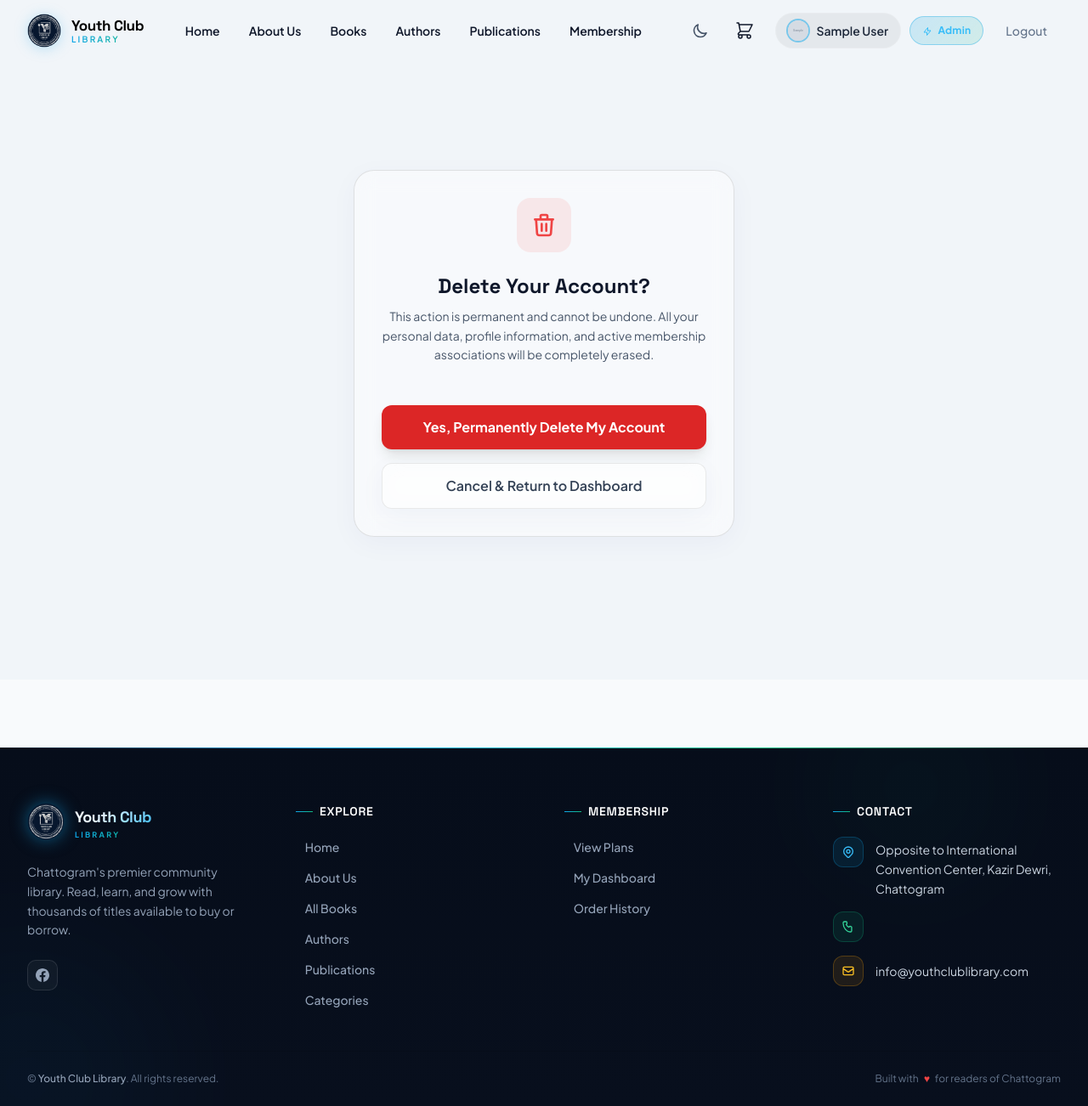
After one commit to md-imam75/Youth-Club-Library, a Django app: page /delete-account/ in a window 1280 px wide. The commit adds this page. Shown: the whole page at 85% size. Run offline with Django 4.2, Linux system fonts and the light colour scheme; a user stored in the database is signed in; tables that the repository leaves empty hold one stand-in row (values such as "Sample post"); grey boxes marked "Sample" are stand-in pictures; some libraries are stand-ins or nearby versions.

Commit message:
Add account deletion flow and secure cookie flags

```diff
--- a/accounts/urls.py
+++ b/accounts/urls.py
@@ -7,4 +7,5 @@ urlpatterns = [
     path('dashboard/', views.dashboard_view, name='dashboard'),
     path('membership/', views.membership_view, name='membership'),
     path('membership/apply/<int:plan_id>/', views.apply_membership_view, name='apply_membership'),
+    path('delete-account/', views.delete_account_view, name='delete_account'),
 ]
--- a/accounts/views.py
+++ b/accounts/views.py
@@ -142,3 +142,23 @@ def apply_membership_view(request, plan_id):
         'page_title': f'Apply for {plan.name}',
     }
     return render(request, 'accounts/apply_membership.html', context)
+
+
+@login_required
+def delete_account_view(request):
+    """
+    Allows a user to permanently delete their account and personal data.
+    Orders and transaction histories are unlinked/anonymized to preserve accounting integrity.
+    """
+    if request.method == 'POST':
+        user = request.user
+        from django.contrib.auth import logout
+        # Anonymize orders linked to user before deletion if cascading is not desired
+        user.delete()  # Deletes CustomUser record, UserMembership (CASCADE), SocialAccounts
+        logout(request)
+        messages.success(request, 'Your account and personal data have been permanently deleted.')
+        return redirect('home')
+
+    return render(request, 'accounts/delete_account_confirm.html', {
+        'page_title': 'Delete Account Confirmation'
+    })
--- a/templates/accounts/dashboard.html
+++ b/templates/accounts/dashboard.html
@@ -380,7 +380,10 @@
               </div>
             </div>
 
-            <div class="pt-4 border-t dark:border-white/5 border-black/5 flex justify-end">
+            <div class="pt-4 border-t dark:border-white/5 border-black/5 flex items-center justify-between">
+              <a href="{% url 'delete_account' %}" class="text-xs text-red-500 hover:text-red-600 font-semibold transition-colors">
+                Delete Account & Data
+              </a>
               <button type="submit" class="px-6 py-2.5 bg-gradient-to-r from-sky-600 to-emerald-600 hover:from-sky-500 hover:to-emerald-500 text-white rounded-xl text-sm font-bold transition-all shadow-md">
                 Save Profile Changes
               </button>
--- /dev/null
+++ b/templates/accounts/delete_account_confirm.html
@@ -0,0 +1,33 @@
+{% extends "base.html" %}
+{% block title %}Delete Account — {{ SITE_NAME }}{% endblock %}
+
+{% block content %}
+<div class="min-h-screen pt-28 pb-20 page-flat-bg flex items-center justify-center px-4">
+  <div class="max-w-md w-full glass rounded-3xl p-8 border dark:border-white/10 border-black/10 text-center space-y-6">
+
+    <div class="w-16 h-16 bg-red-500/10 text-red-500 rounded-2xl flex items-center justify-center mx-auto">
+      <svg class="w-8 h-8" fill="none" stroke="currentColor" viewBox="0 0 24 24">
+        <path stroke-linecap="round" stroke-linejoin="round" stroke-width="2" d="M19 7l-.867 12.142A2 2 0 0116.138 21H7.862a2 2 0 01-1.995-1.858L5 7m5 4v6m4-6v6m1-10V4a1 1 0 00-1-1h-4a1 1 0 00-1 1v3M4 7h16"/>
+      </svg>
+    </div>
+
+    <div>
+      <h2 class="font-display text-2xl font-bold dark:text-white text-slate-900 mb-2">Delete Your Account?</h2>
+      <p class="dark:text-gray-400 text-slate-600 text-sm leading-relaxed">
+        This action is permanent and cannot be undone. All your personal data, profile information, and active membership associations will be completely erased.
+      </p>
+    </div>
+
+    <form method="post" class="space-y-4 pt-2">
+      {% csrf_token %}
+      <button type="submit" class="w-full py-3.5 bg-red-600 hover:bg-red-700 text-white font-bold rounded-xl shadow-lg transition-all">
+        Yes, Permanently Delete My Account
+      </button>
+      <a href="{% url 'dashboard' %}" class="block w-full py-3.5 glass hover:bg-white/10 dark:text-gray-300 text-slate-700 font-semibold rounded-xl transition-all">
+        Cancel & Return to Dashboard
+      </a>
+    </form>
+
+  </div>
+</div>
+{% endblock %}
```
Also changed, not shown: youth_club_library/settings.py (+11 -0 lines).
